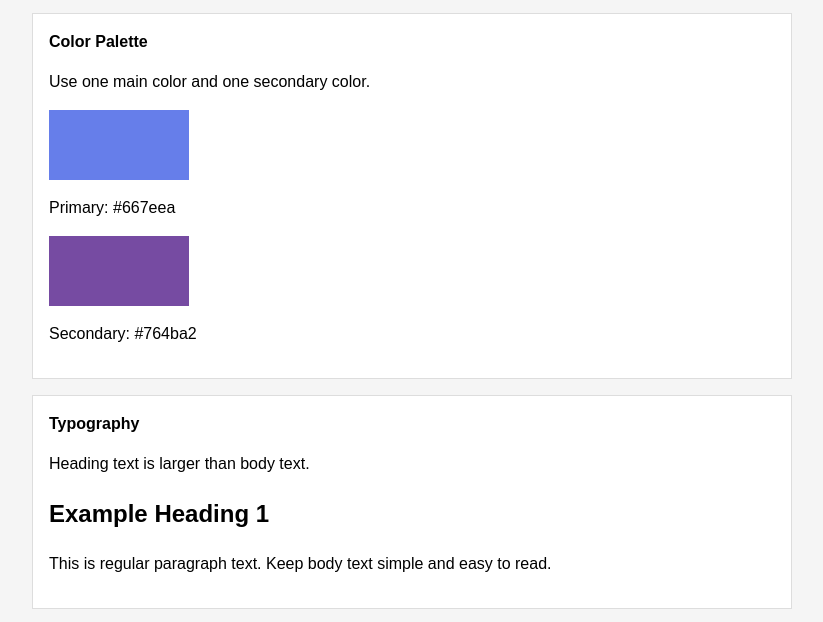
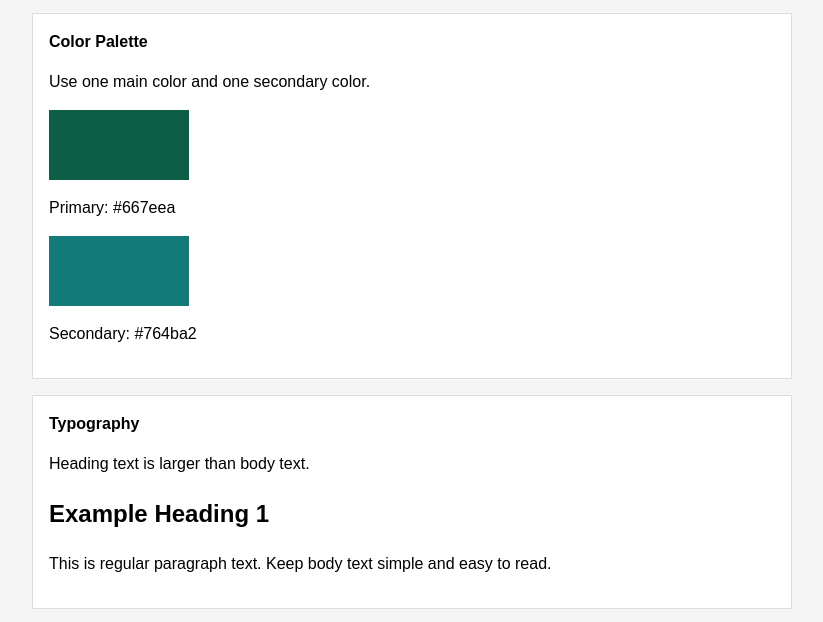
Before and after one commit to Jaycob-1310/demo-nextech-app-Jaycob, a plain HTML site: page style-guide.html in a window 1280 px wide. Shown: the part 142-764 px from the top of the page, without its empty margins (228-1051 px from the left). Drawn offline with Linux system fonts and the light colour scheme.

Commit message:
6/22 edits

```diff
--- a/style-guide.html
+++ b/style-guide.html
@@ -35,11 +35,11 @@
       }
 
       .bg-primary {
-        background-color: #667eea;
+        background-color: #0c5e47;
       }
 
       .bg-secondary {
-        background-color: #764ba2;
+       background-color: #127a79;
       }
 
       button {
```
Also changed, not shown: 1 other file.
